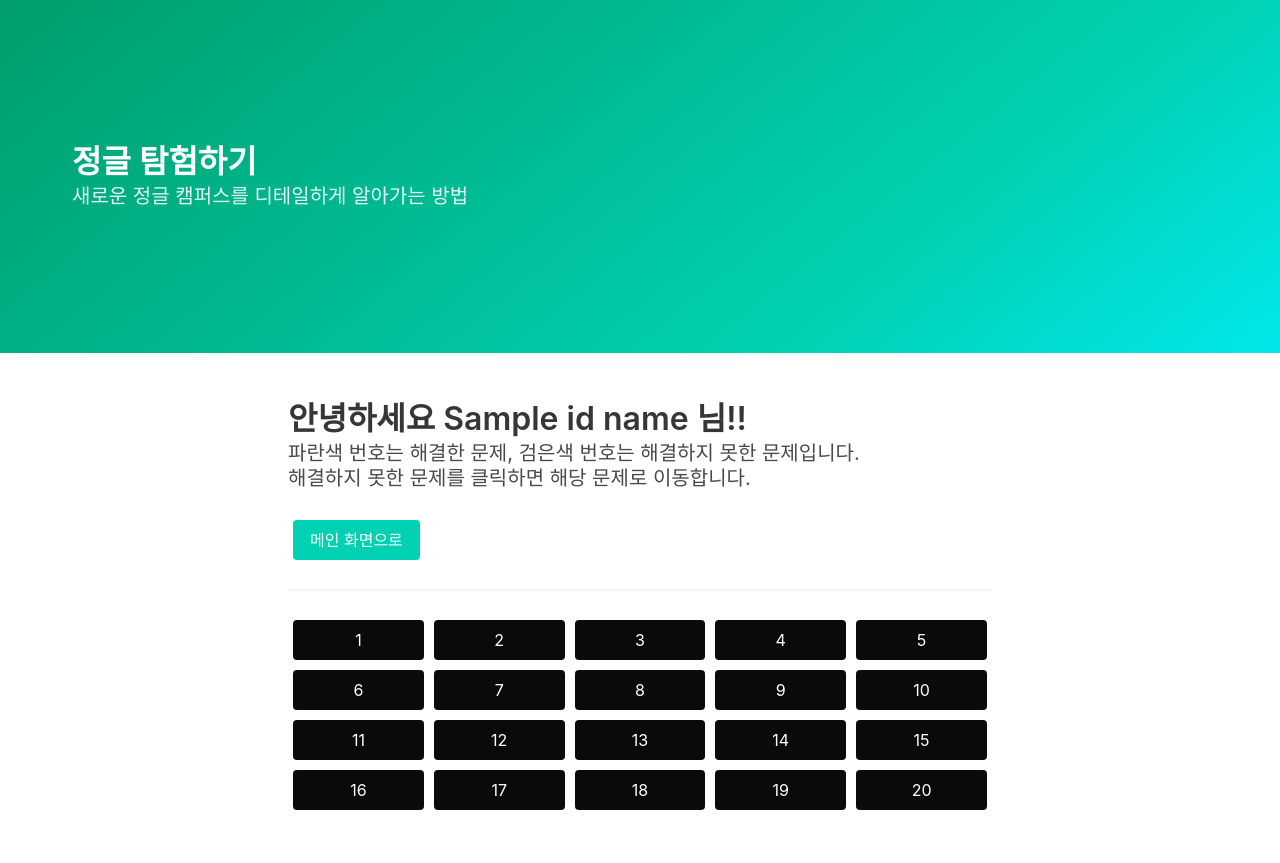
After one commit to pwerty/jungleExpress, a Flask app: template templates/problems.html in a window 1280 px wide. The commit adds this page. Run offline with Flask 3, Linux system fonts and the light colour scheme; the template is opened without the code that fills it: most values are stand-ins (such as "Sample title", 1, 10 or a date in 2020); some libraries are stand-ins or nearby versions.

Commit message:
add Problems

```diff
--- a/app.py
+++ b/app.py
@@ -79,7 +79,7 @@ def api_login():
         # exp에는 만료시간을 넣어줍니다(5초). 만료시간이 지나면, 시크릿키로 토큰을 풀 때 만료되었다고 에러가 납니다.
         payload = {
             'id': id_receive,
-            'exp': datetime.datetime.utcnow() + datetime.timedelta(seconds=5)
+            'exp': datetime.datetime.utcnow() + datetime.timedelta(seconds=100)
         }
         token = jwt.encode(payload, SECRET_KEY, algorithm='HS256')
 
@@ -117,5 +117,21 @@ def ranking():
     users = list(db.user.find({}, {'_id': 0, 'pw': 0}))  # 비밀번호는 제외
     return render_template('ranking.html', users=users)
 
+@app.route('/problems')
+def problem():
+    receivedToken = request.cookies.get('mytoken')
+
+    try:
+        payload = jwt.decode(receivedToken, SECRET_KEY, algorithms=['HS256'])
+        user_info = db.user.find_one({"id": payload['id']})
+        return render_template('problems.html', idName=user_info["id"])
+    except jwt.ExpiredSignatureError:
+        return render_template('problems.html', idName="%")
+        #return redirect(url_for("problems"), msg="a")
+       #return redirect(url_for("login", msg="로그인 시간 만료됨"))
+    except jwt.exceptions.DecodeError:
+       # return redirect(url_for("problems"), msg="b")
+       return redirect(url_for("login", msg="로그인 정보 없음"))
+
 if __name__ == '__main__':
     app.run('0.0.0.0', port=5001, debug=True)
--- /dev/null
+++ b/templates/problems.html
@@ -0,0 +1,185 @@
+<!DOCTYPE html>
+<html lang="en">
+    <head>
+        <title>정글 익스프레스</title>
+
+        <!-- Required meta tags -->
+        <meta charset="utf-8">
+        <meta name="viewport" content="width=device-width, initial-scale=1, shrink-to-fit=no">
+
+        <!-- Bulma CSS -->
+        <link rel="stylesheet" href="https://cdn.jsdelivr.net/npm/bulma@0.9.1/css/bulma.min.css">
+        <!-- JS -->
+        <script src="https://ajax.googleapis.com/ajax/libs/jquery/3.4.1/jquery.min.js"></script>
+        <script src="https://cdnjs.cloudflare.com/ajax/libs/jquery-cookie/1.4.1/jquery.cookie.js"></script>
+
+        <style>
+            .section {
+                width: 800px;
+                max-width: 100vw;
+                margin: auto;
+            }
+
+            .numbers {
+                display: flex;
+                flex-wrap: wrap;
+                justify-content: center;
+            }
+
+            .numbers::after {
+                content: "";
+                flex-basis: 100%;
+                height: 0;
+            }
+
+            .button {
+                flex: 1 1 calc(20% - 10px);
+                margin: 5px;
+                text-align: center;
+            }
+
+
+
+        </style>
+
+
+    </head>
+    <body>
+        <section class="hero is-primary is-bold is-medium">
+            <div class="hero-body">
+                <div class="container">
+                    <h1 class="title">
+                        정글 탐험하기
+                    </h1>
+                    <h2 class="subtitle">
+                        새로운 정글 캠퍼스를 디테일하게 알아가는 방법
+                    </h2>
+                </div>
+            </div>
+        </section>
+        <section class="section" >
+            <div class="container" id="container">
+                {% if idName == "%" %}
+                <h1 class="title">안녕하세요 guest 님!!</h1>
+                {% else %}
+                <h1 class="title">안녕하세요 {{ idName }} 님!!</h1>
+                {% endif %}
+                <h2 class="subtitle">
+                    파란색 번호는 해결한 문제, 검은색 번호는 해결하지 못한 문제입니다.
+                    <br>해결하지 못한 문제를 클릭하면 해당 문제로 이동합니다.
+                </h2>
+            </div>
+
+            <br>
+            <button class="button is-primary" onclick="GoMain()">메인 화면으로 </button>
+
+            <hr id="line">
+
+            <div class="numbers" id="numbers">
+                <button class="button is-black" onclick="ShowProblem(1)">1</button>
+                <button class="button is-black" onclick="ShowProblem(2)">2</button>
+                <button class="button is-black ">3</button>
+                <button class="button is-black ">4</button>
+                <button class="button is-black ">5</button>
+                <button class="button is-black ">6</button>
+                <button class="button is-black ">7</button>
+                <button class="button is-black ">8</button>
+                <button class="button is-black ">9</button>
+                <button class="button is-black ">10</button>
+                <button class="button is-black ">11</button>
+                <button class="button is-black ">12</button>
+                <button class="button is-black ">13</button>
+                <button class="button is-black ">14</button>
+                <button class="button is-black ">15</button>
+                <button class="button is-black ">16</button>
+                <button class="button is-black ">17</button>
+                <button class="button is-black ">18</button>
+                <button class="button is-black ">19</button>
+                <button class="button is-black ">20</button>
+            </div>
+
+            <div class="problem" id="problem" style="display: none;">
+
+                <img src="{{ url_for('static', filename='pika.png') }}" alt="문제 이미지" id="problemImage" reloadable="true"  />
+                <input class="input" type="text" placeholder="정답" id="answer" />
+                <button class="button is-primary " onclick="comparison()">제출</button>
+                <button class="button is-Warning" onclick="HideProblem()">뒤로</button>
+            </div>
+        </section>
+
+        <script>
+
+            Answers={
+                1:["307호", "/static/image.png"],
+                2:["라운지","/static/20250310_185308.jpg"]
+            }
+
+            currentProblem=0;
+
+
+            function ShowProblem(currentNumber){
+
+                currentProblem=currentNumber;
+                let button = document.querySelector(`button[onclick="ShowProblem(${currentProblem})"]`);
+
+                if(button&&button.classList.contains("is-link")){
+                    alert("이미 풀었습니다.");
+                    return;
+                }
+                else{
+
+                    console.log(Answers[currentProblem][1]);
+                    document.getElementById("problemImage").setAttribute('src', Answers[currentProblem][1]);
+
+                    document.getElementById("problem").style.display ='Block';
+                    document.getElementById("container").style.display ='none';
+                    document.getElementById("numbers").style.display ='none';
+                    document.getElementById("line").style.display ='none';
+                }
+
+
+            }
+
+            function HideProblem(){
+                document.getElementById("problem").style.display ='none';
+                document.getElementById("container").style.display ='Block';
+                document.getElementById("numbers").style.display ='Block';
+                document.getElementById("numbers").style.display ='flex';
+                document.getElementById("line").style.display ='Block';
+                document.getElementById("answer").value='';
+
+            }
+
+            function comparison(){
+                document.getElementById("answer").value;
+                if(document.getElementById("answer").value == Answers[currentProblem][0]){
+                    alert("정답입니다.");
+                    //db 업데이트
+                    // 버튼 색 변경
+
+                    let button = document.querySelector(`button[onclick="ShowProblem(${currentProblem})"]`);
+
+                    if (button) {
+                        button.classList.replace("is-black", "is-link");
+                    }
+
+
+                    HideProblem();
+
+                }else{
+                    alert("틀렸습니다.");
+                }
+            }
+
+            function GoMain(){
+                window.location.href='/'
+            }
+
+
+
+
+        </script>
+    </body>
+
+
+</html>
```
Also changed, not shown: templates/index.html (+6 -1 lines).
